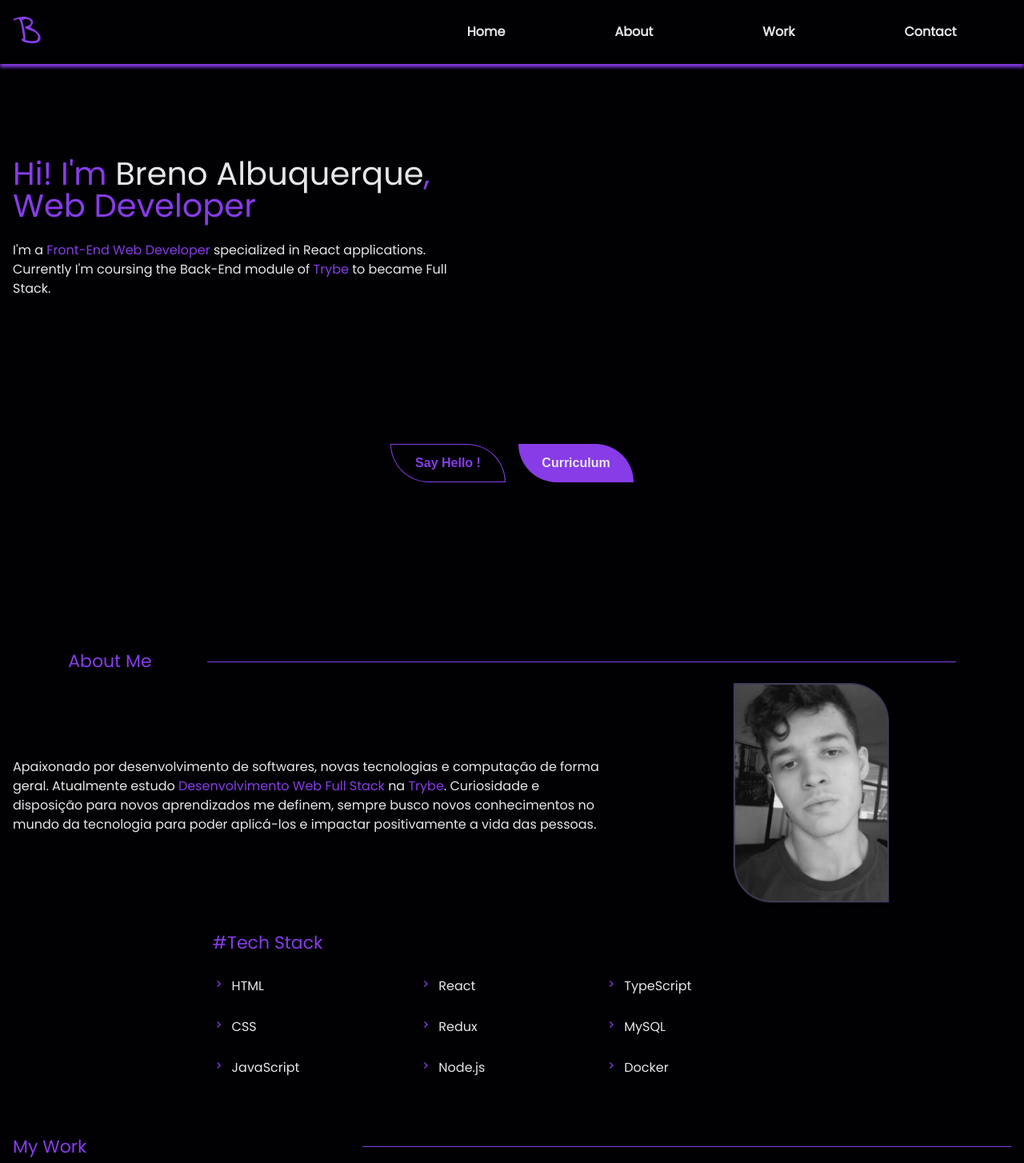
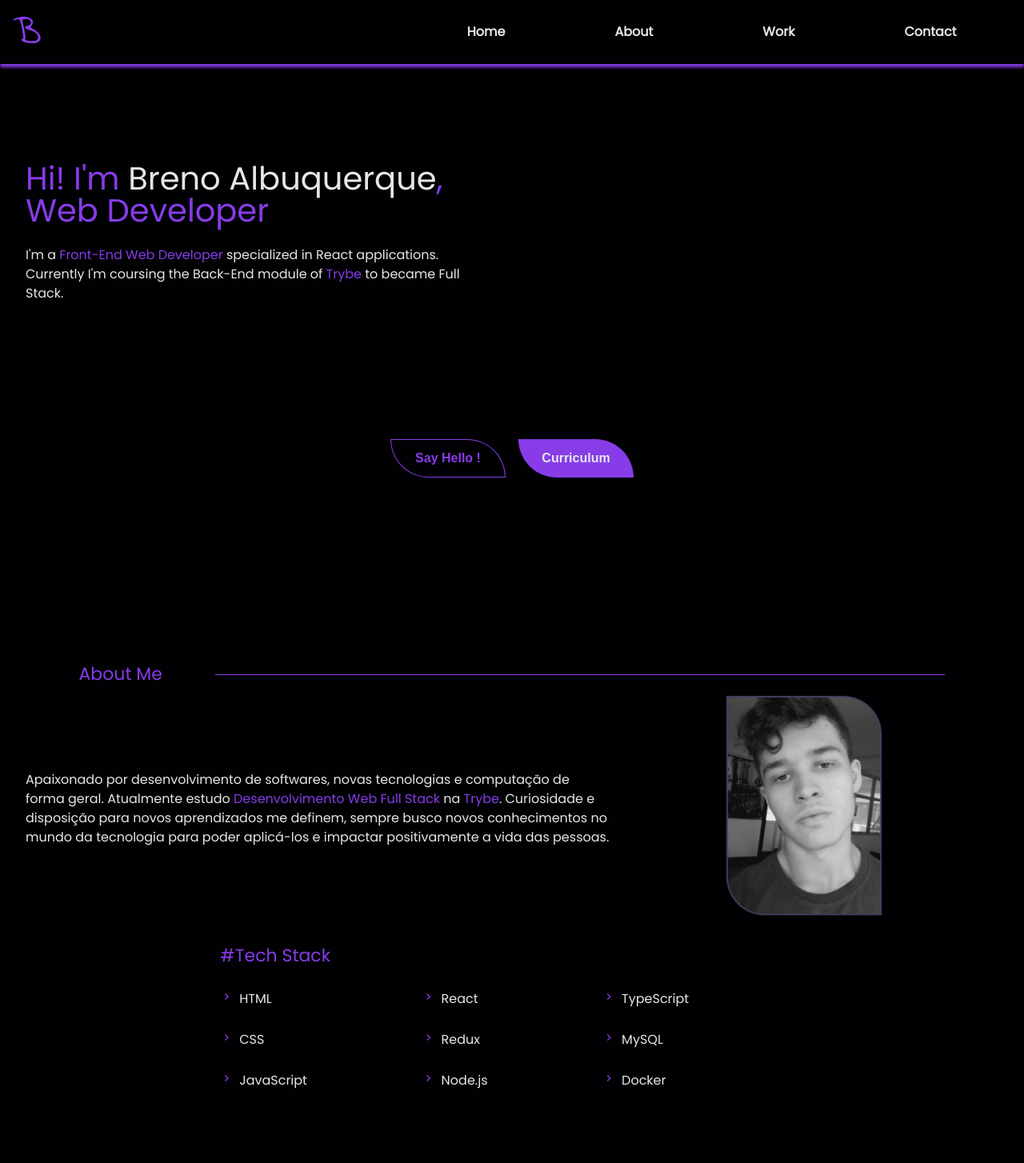
Before and after one commit to Breno-Albuquerque/Breno-Albuquerque.github.io, a React (Create React App) app: page / in a window 1280 px wide. Shown: the top 1454 px of the page at 80% size. Built offline with nearby package versions, Linux system fonts and the light colour scheme.

Commit message:
feat: add responsive padding to home and about

```diff
--- a/src/components/About.js
+++ b/src/components/About.js
@@ -8,6 +8,11 @@ const Container = styled.section`
 
   box-sizing: border-box;
   padding: 16px;
+
+
+  @media(min-width: 576px) {
+    padding: 32px;
+  }
 `
 
 const Box = styled.div`
@@ -83,9 +88,6 @@ const List = styled.ul`
   flex-wrap: wrap;
 
   max-height: 160px;
-/*   @media(min-width: 576px) {
-    max-height: 160px;
-  } */
 `
 
 const ListItem = styled.li`
--- a/src/components/Home.js
+++ b/src/components/Home.js
@@ -14,6 +14,10 @@ const Section = styled.section`
 
   box-sizing: border-box;
   padding: 16px;
+
+  @media(min-width: 576px) {
+    padding: 32px;
+  }
 `
 
 const Container = styled.div`
```
